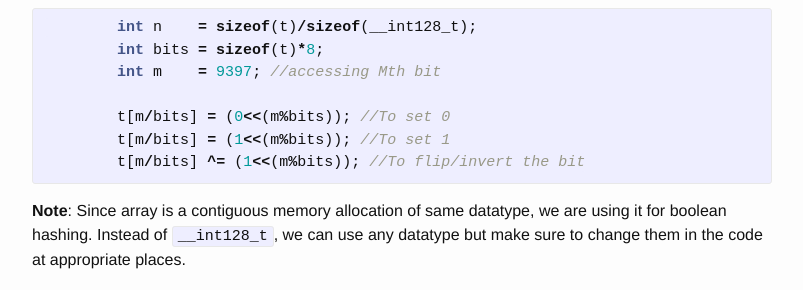
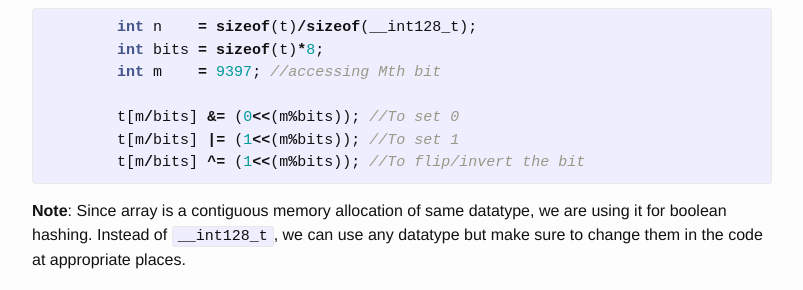
Before and after one commit to prabhakaran9397/prabhakaran9397.github.io, a Jekyll site: the page built from _posts/2016-06-02-Bits-in-C.md, in a window 1280 px wide and 900 px high, scrolled down 1533 px. Shown: the part 183-473 px from the top of the window, without its empty margins (238-1041 px from the left). Built offline with Jekyll 4.4.1, drawn with Linux system fonts in a browser that asks for light colours.

```diff
--- a/_posts/2016-06-02-Bits-in-C.md
+++ b/_posts/2016-06-02-Bits-in-C.md
@@ -75,8 +75,8 @@ In the code 2, we can use all the 12800000000 bits.
 	int bits = sizeof(t)*8;
 	int m    = 9397; //accessing Mth bit
 
-	t[m/bits] = (0<<(m%bits)); //To set 0
-	t[m/bits] = (1<<(m%bits)); //To set 1
+	t[m/bits] &= (0<<(m%bits)); //To set 0
+	t[m/bits] |= (1<<(m%bits)); //To set 1
 	t[m/bits] ^= (1<<(m%bits)); //To flip/invert the bit
 {% endhighlight %}
 
```
